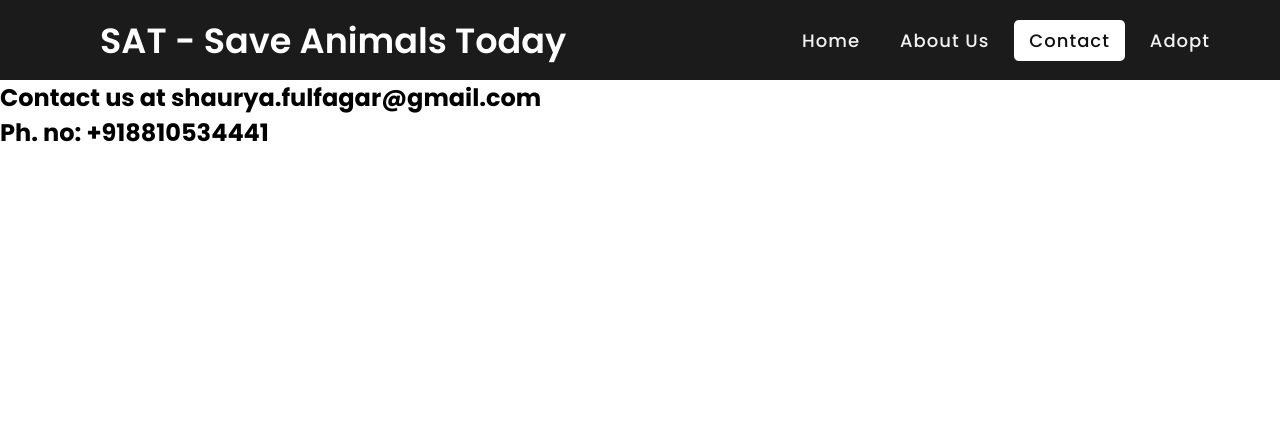
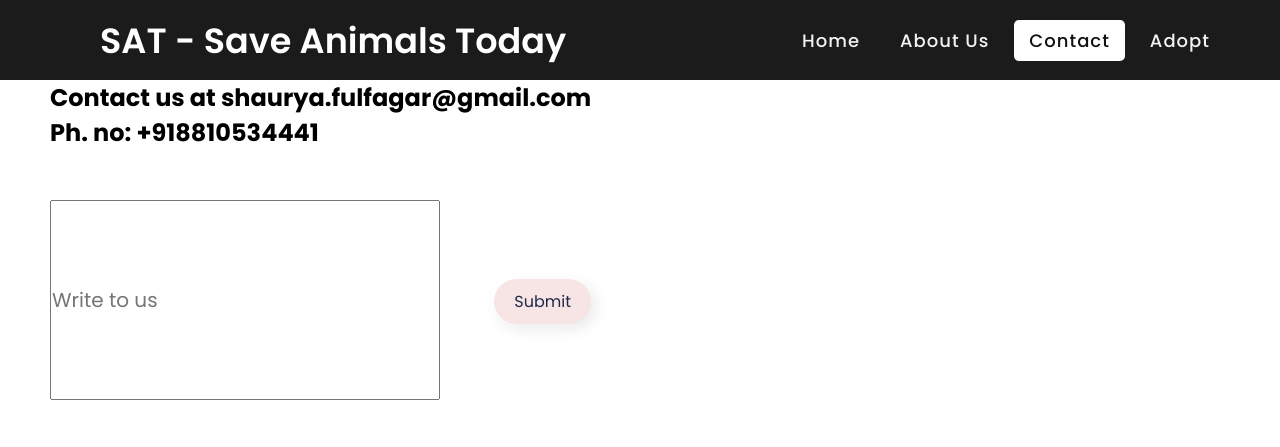
Before and after one commit to ShauryaFulfagarTheIndianSchool/TheIndianSchool, a plain HTML site: page Contact/contact.html in a window 1280 px wide. Shown: the top 447 px of the page. Drawn offline with Linux system fonts and the light colour scheme.

Commit message:
Update contact.html

```diff
--- a/Contact/contact.html
+++ b/Contact/contact.html
@@ -1,5 +1,4 @@
 <!DOCTYPE html>
-
 <body>
 
     <style>
@@ -123,6 +122,16 @@
                 color: #fff;
             }
         }
+
+        #write {
+            height: 200px;
+            font-size: 20px;
+            margin: 50px;
+        }
+
+        #headertext {
+            margin-left: 50px
+        }
     </style>
     <nav>
         <div class="logo">SAT - Save Animals Today</div>
@@ -138,15 +147,39 @@
         </ul>
     </nav>
 
-    <h2>Contact us at shaurya.fulfagar@gmail.com </h2>
-    <h2>Ph. no: +918810534441</h2>
+    <h2 id="headertext">Contact us at shaurya.fulfagar@gmail.com </h2>
+    <h2 id="headertext">Ph. no: +918810534441</h2>
+    <input id="write" type="text" placeholder="Write to us" />
+    <button type="submit" onclick="sendAlert()" id="subBtn">Submit</button>
+    <script>function sendAlert() { alert('sent') }</script>
     <style>
+
+        #subBtn {
+            border: none;
+            display: inline-block;
+            padding: 10px 20px;
+            margin-top: 15px;
+            border-radius: 40px;
+            color: #202a4a;
+            background-color: #f7e4e4;
+            font-size: 16px;
+            text-decoration: none;
+            box-shadow: -4px -4px 15px #ffffff, 4px 4px 15px rgba(0, 0, 0, 0.1);
+        }
+
+        #subBtn:hover {
+            box-shadow: inset -4px -4px 10px rgba(255, 255, 255, 0.5), inset 4px 4px 10px rgba(0, 0, 0, 0.1);
+            cursor: pointer;
+            transition: 0.15s ease;
+
+
+        }
+
         .footer {
             background-color: #1b1b1b;
             align-items: center;
             justify-content: center;
             position: relative;
-        margin-top: 300px;
             padding-left: 495px;
         }
 
```
Lines whose indentation alone changed are shown as unchanged.
